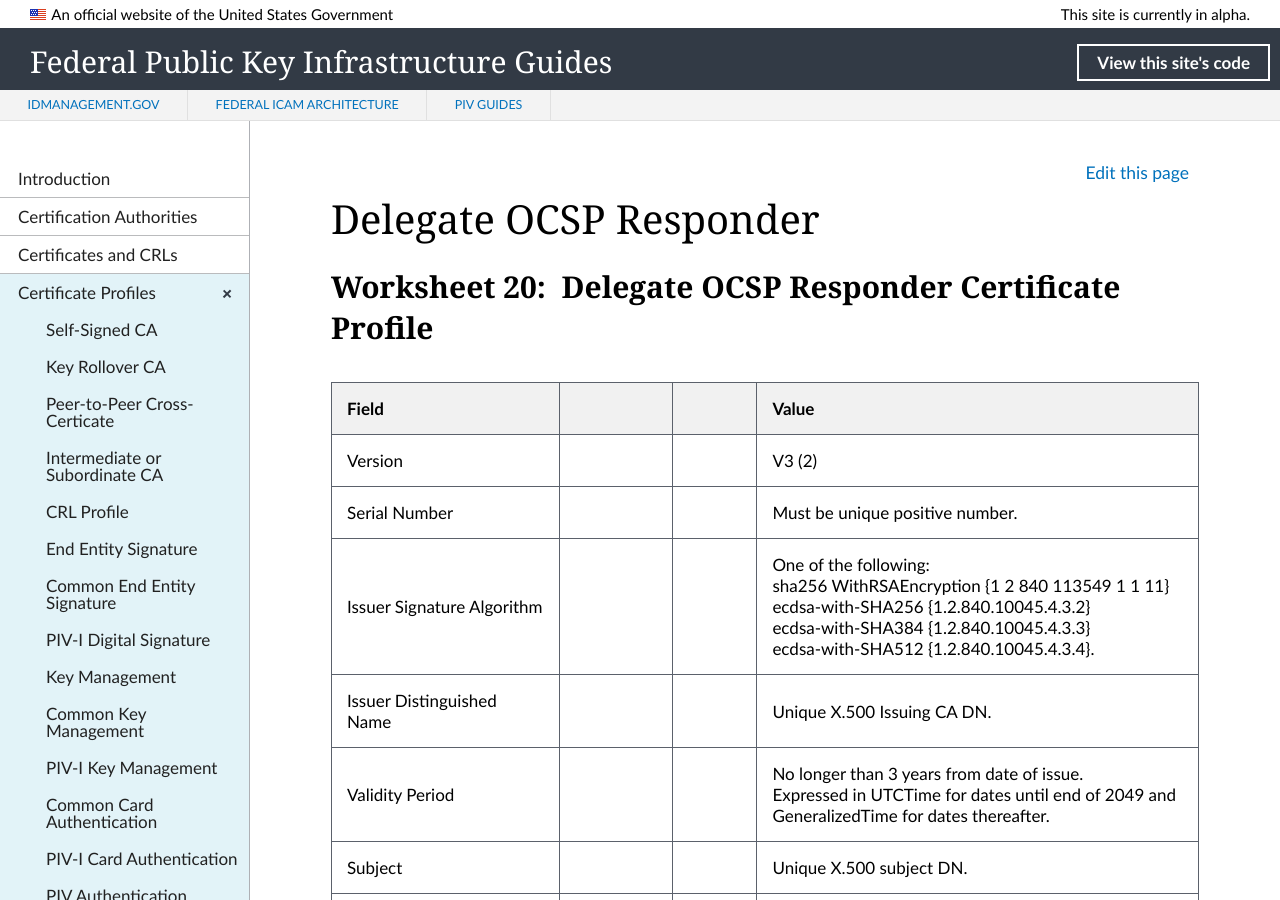
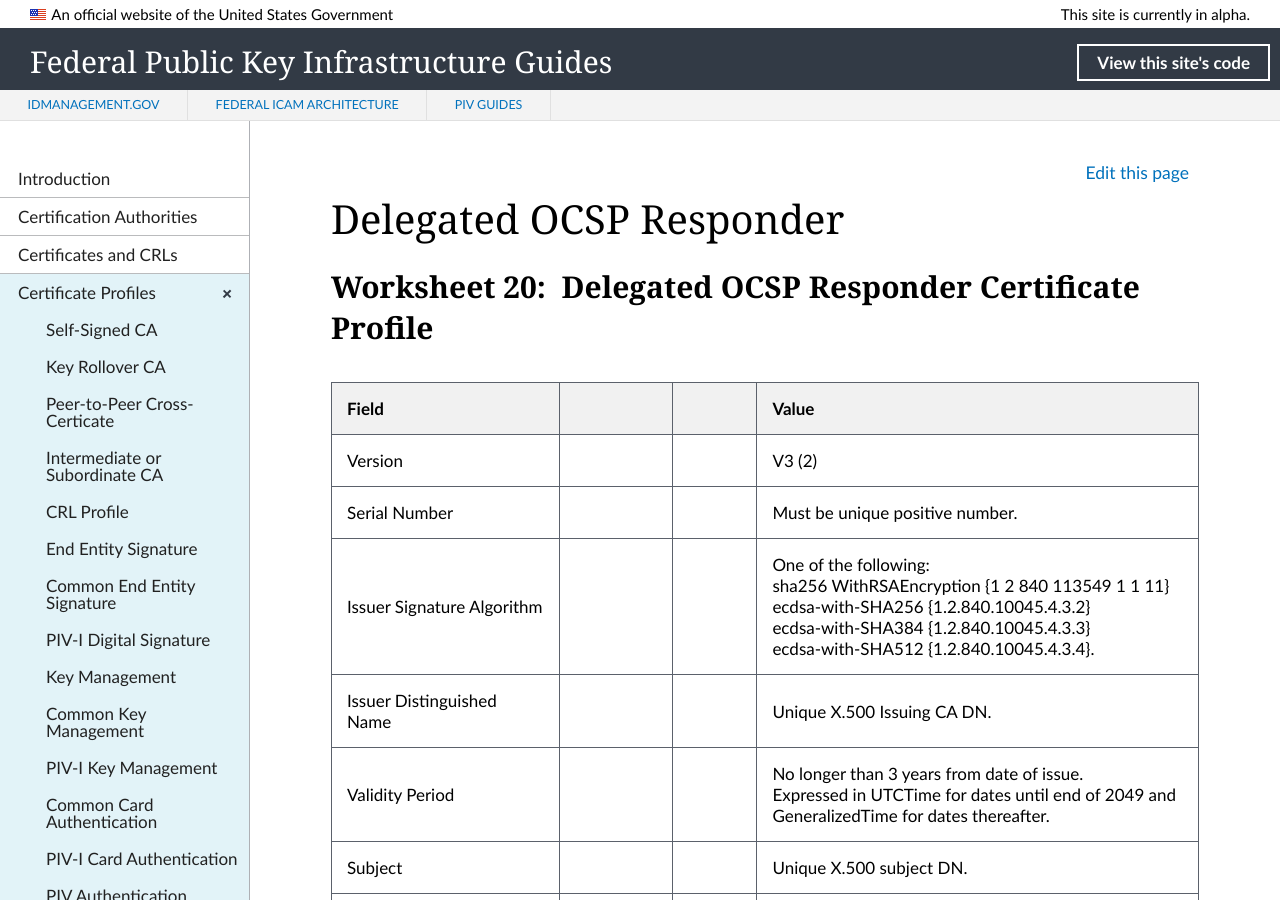
Before and after one commit to GSA/fpki-guides, a Jekyll site: the page built from _profiles/20_delegated_ocsp.md, in a window 1280 px wide and 900 px high. Built offline with Jekyll 4.4.1, drawn with Linux system fonts in a browser that asks for light colours; nearby versions of some CDN libraries; library files that are not in the unit come from our copies.

Commit message:
Update and rename 20_delegate_ocsp.md to 20_delegated_ocsp.md
Rename and update file

```diff
--- a/_profiles/20_delegate_ocsp.md
+++ b/_profiles/20_delegated_ocsp.md
@@ -1,10 +1,10 @@
 ---
 layout: default
-title: Delegate OCSP Responder
-permalink: profiles/delegateocsp/
+title: Delegated OCSP Responder
+permalink: profiles/delegatedocsp/
 ---
 
-## Worksheet 20:&nbsp;&nbsp;Delegate OCSP Responder Certificate Profile
+## Worksheet 20:&nbsp;&nbsp;Delegated OCSP Responder Certificate Profile
 
 | **Field** |       |       | **Value**                             |
 | :-------- | :---: | :---: | :-------------------------------     |
```
